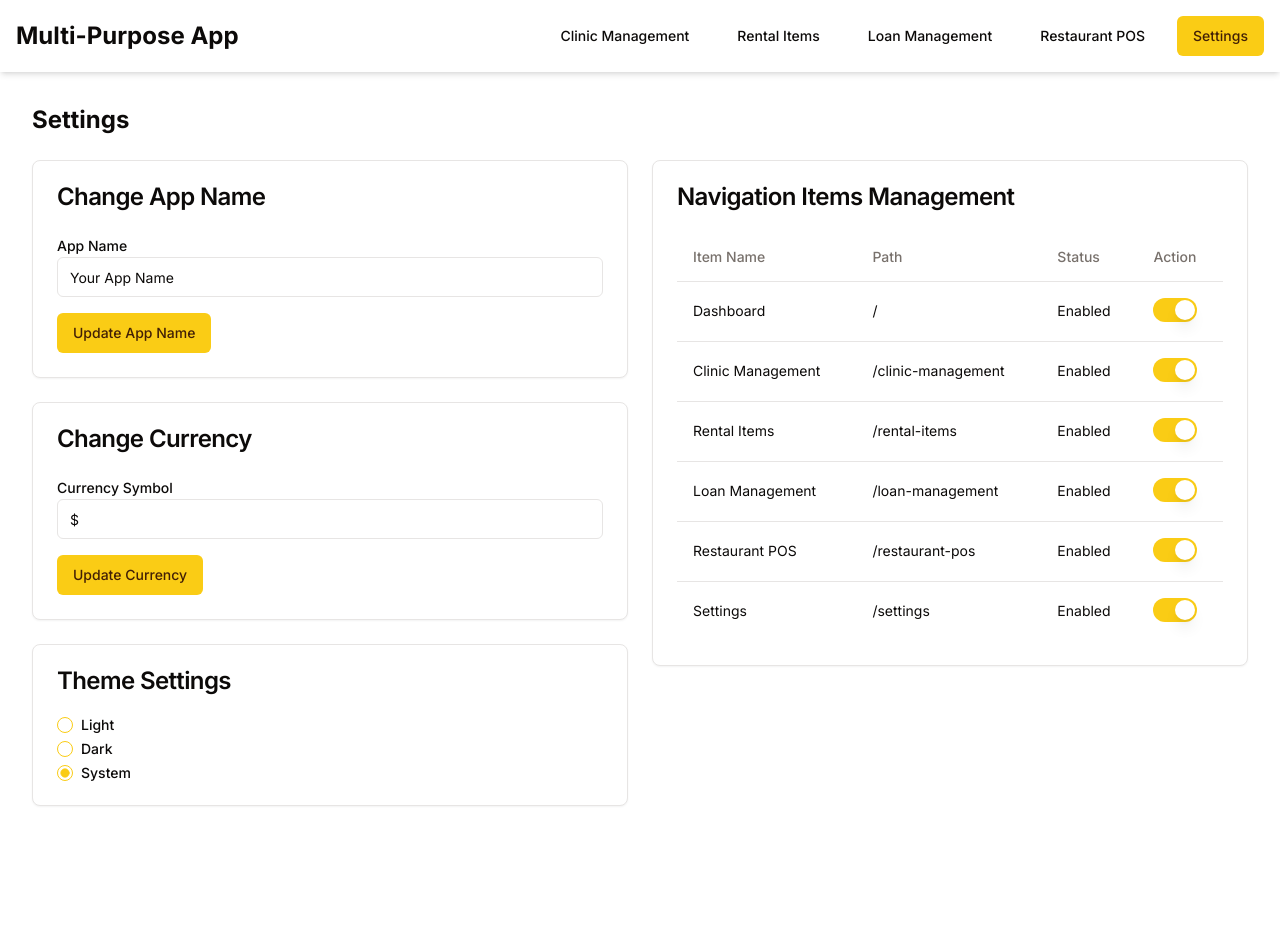
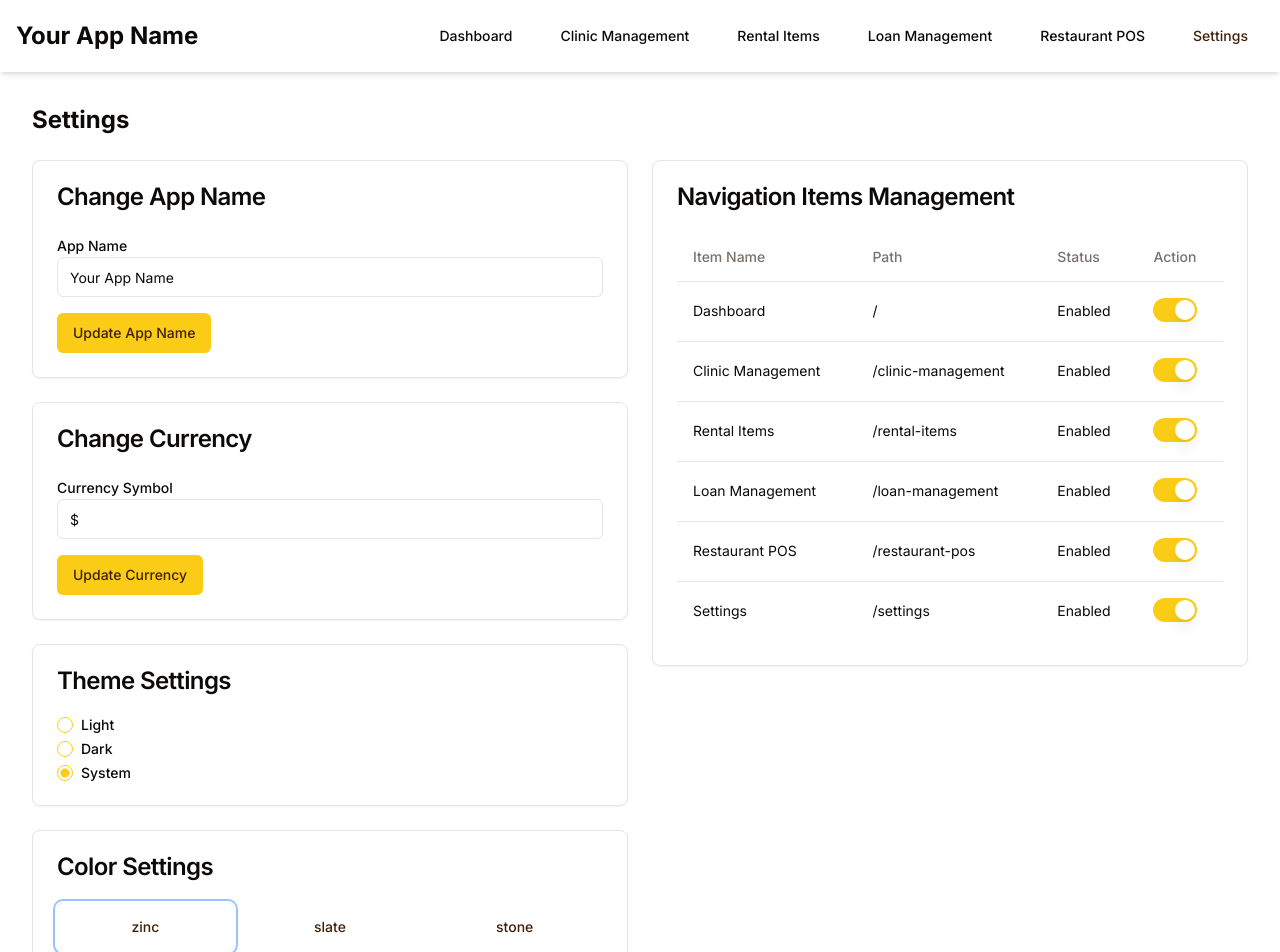
Before and after one commit to junrhy/sakto-app-client, a Next.js app: page /settings in a window 1280 px wide. Shown: the top 952 px of the page. Before the commit the page ends 838 px from the top, so only its background shows below. Built offline with nearby package versions, Linux system fonts and the light colour scheme.

Commit message:
add color theme settings

```diff
--- a/app/settings/page.tsx
+++ b/app/settings/page.tsx
@@ -6,18 +6,11 @@ import { Input } from "@/components/ui/input";
 import { Card, CardContent, CardHeader, CardTitle } from "@/components/ui/card";
 import { Label } from "@/components/ui/label";
 import { Switch } from "@/components/ui/switch";
-import {
-  Dialog,
-  DialogContent,
-  DialogDescription,
-  DialogFooter,
-  DialogHeader,
-  DialogTitle,
-  DialogTrigger,
-} from "@/components/ui/dialog";
+import { RadioGroup, RadioGroupItem } from "@/components/ui/radio-group";
+import { useNavigation } from '@/contexts/NavigationContext';
 import { Table, TableBody, TableCell, TableHead, TableHeader, TableRow } from "@/components/ui/table";
-import { useNavigation } from '@/contexts/NavigationContext';
-import { RadioGroup, RadioGroupItem } from "@/components/ui/radio-group";
+
+type Color = 'zinc' | 'slate' | 'stone' | 'gray' | 'neutral' | 'red' | 'rose' | 'orange' | 'green' | 'blue' | 'yellow' | 'violet';
 
 export default function Settings() {
   const {
@@ -28,7 +21,9 @@ export default function Settings() {
     appName,
     setAppName,
     theme,
-    setTheme
+    setTheme,
+    color,
+    setColor
   } = useNavigation();
 
   const [newAppName, setNewAppName] = useState(appName);
@@ -47,6 +42,8 @@ export default function Settings() {
   const handleToggleNavigationItem = (id: string, enabled: boolean) => {
     updateNavigationItem(id, enabled);
   };
+
+  const colors: Color[] = ['zinc', 'slate', 'stone', 'gray', 'neutral', 'red', 'rose', 'orange', 'green', 'blue', 'yellow', 'violet'];
 
   return (
     <div className="p-8">
@@ -153,6 +150,26 @@ export default function Settings() {
             </CardContent>
           </Card>
         </div>
+
+        <Card>
+          <CardHeader>
+            <CardTitle>Color Settings</CardTitle>
+          </CardHeader>
+          <CardContent>
+            <div className="grid grid-cols-3 gap-2">
+              {colors.map((c) => (
+                <Button
+                  key={c}
+                  className={`w-full h-12 ${color === c ? 'ring-2 ring-offset-2 ring-offset-background' : ''}`}
+                  style={{ backgroundColor: `hsl(var(--${c}-500))` }}
+                  onClick={() => setColor(c)}
+                >
+                  {c}
+                </Button>
+              ))}
+            </div>
+          </CardContent>
+        </Card>
       </div>
     </div>
   );
--- a/components/NavigationBar.tsx
+++ b/components/NavigationBar.tsx
@@ -10,23 +10,19 @@ import {
   DropdownMenuTrigger,
 } from "@/components/ui/dropdown-menu";
 import { Menu } from 'lucide-react';
+import { useNavigation } from '@/contexts/NavigationContext';
 
 const NavigationBar = () => {
   const pathname = usePathname();
+  const { appName, navigationItems, color } = useNavigation();
 
-  const navItems = [
-    { name: 'Clinic Management', path: '/clinic-management' },
-    { name: 'Rental Items', path: '/rental-items' },
-    { name: 'Loan Management', path: '/loan-management' },
-    { name: 'Restaurant POS', path: '/restaurant-pos' },
-    { name: 'Settings', path: '/settings' },
-  ];
+  const navItems = navigationItems.filter(item => item.enabled);
 
   return (
-    <nav className="bg-background text-foreground p-4 shadow-md">
+    <nav className={`bg-${color}-900 text-${color}-50 p-4 shadow-md`}>
       <div className="container mx-auto flex justify-between items-center">
         <Link href="/" className="text-2xl font-bold">
-          Multi-Purpose App
+          {appName}
         </Link>
 
         {/* Desktop Navigation */}
@@ -35,7 +31,7 @@ const NavigationBar = () => {
             <Link key={item.path} href={item.path}>
               <Button
                 variant={pathname === item.path ? "default" : "ghost"}
-                className="text-sm"
+                className={`text-sm ${pathname === item.path ? `bg-${color}-800 hover:bg-${color}-700` : `hover:bg-${color}-800`}`}
               >
                 {item.name}
               </Button>
@@ -46,18 +42,18 @@ const NavigationBar = () => {
         {/* Mobile Navigation */}
         <DropdownMenu>
           <DropdownMenuTrigger asChild className="md:hidden">
-            <Button variant="outline" size="icon">
+            <Button variant="outline" size="icon" className={`border-${color}-50 text-${color}-50`}>
               <Menu className="h-[1.2rem] w-[1.2rem]" />
               <span className="sr-only">Toggle menu</span>
             </Button>
           </DropdownMenuTrigger>
-          <DropdownMenuContent align="end">
+          <DropdownMenuContent align="end" className={`bg-${color}-900 text-${color}-50`}>
             {navItems.map((item) => (
               <DropdownMenuItem key={item.path} asChild>
                 <Link href={item.path}>
                   <Button
                     variant={pathname === item.path ? "default" : "ghost"}
-                    className="w-full justify-start"
+                    className={`w-full justify-start ${pathname === item.path ? `bg-${color}-800 hover:bg-${color}-700` : `hover:bg-${color}-800`}`}
                   >
                     {item.name}
                   </Button>
--- a/contexts/NavigationContext.tsx
+++ b/contexts/NavigationContext.tsx
@@ -10,6 +10,8 @@ type NavigationItem = {
 
 type Theme = 'light' | 'dark' | 'system';
 
+type Color = 'zinc' | 'slate' | 'stone' | 'gray' | 'neutral' | 'red' | 'rose' | 'orange' | 'green' | 'blue' | 'yellow' | 'violet';
+
 type NavigationContextType = {
   currency: string;
   setCurrency: (currency: string) => void;
@@ -19,6 +21,8 @@ type NavigationContextType = {
   setAppName: (name: string) => void;
   theme: Theme;
   setTheme: (theme: Theme) => void;
+  color: Color;
+  setColor: (color: Color) => void;
 };
 
 const NavigationContext = createContext<NavigationContextType | undefined>(undefined);
@@ -43,6 +47,7 @@ export const NavigationProvider: React.FC<{ children: React.ReactNode }> = ({ ch
     { id: '5', name: 'Restaurant POS', path: '/restaurant-pos', enabled: true },
     { id: '6', name: 'Settings', path: '/settings', enabled: true },
   ]);
+  const [color, setColor] = useState<Color>('zinc');
 
   const updateNavigationItem = (id: string, enabled: boolean) => {
     setNavigationItems(prevItems =>
@@ -61,7 +66,9 @@ export const NavigationProvider: React.FC<{ children: React.ReactNode }> = ({ ch
       appName,
       setAppName,
       theme,
-      setTheme
+      setTheme,
+      color,
+      setColor
     }}>
       {children}
     </NavigationContext.Provider>
```
